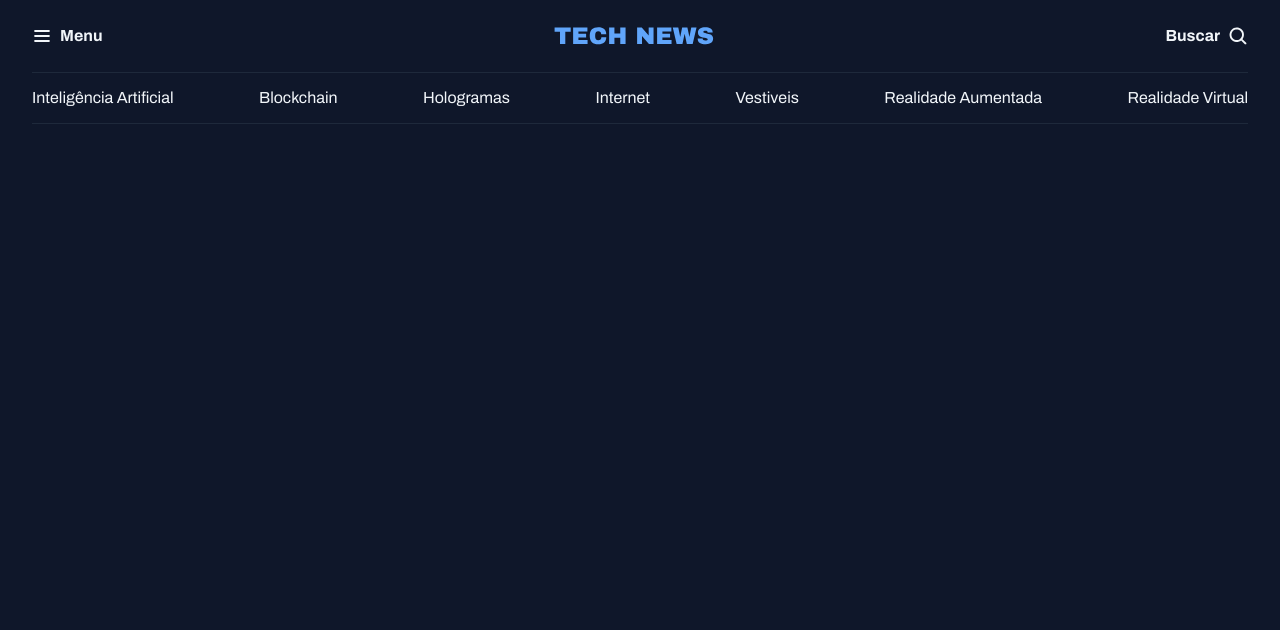
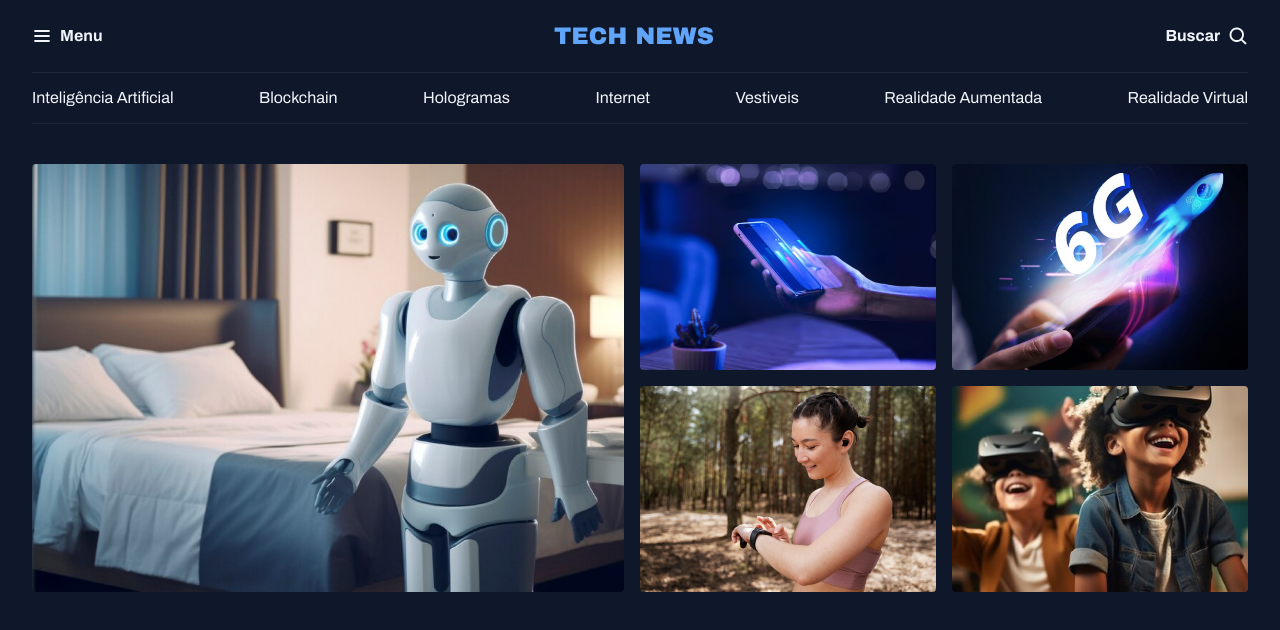
Before and after one commit to eduardooliveira3101/PORTAL-DE-NOT-CIAS, a plain HTML site: page index.html in a window 1280 px wide. Drawn offline with Linux system fonts and the light colour scheme.

Commit message:
add featured

```diff
--- a/index.html
+++ b/index.html
@@ -28,7 +28,6 @@
         <img src="./assets/icons/MagnifyingGlass.svg" alt="">
       </div>
     </nav>
-
     <nav id="secondary" class="grid grid-flow-col">
       <a href="#">Inteligência Artificial</a>
       <a href="#">Blockchain</a>
@@ -38,7 +37,21 @@
       <a href="#">Realidade Aumentada</a>
       <a href="#">Realidade Virtual</a>
     </nav>
+  </header>
 
-  </header>
+  <main class="grid container">
+    <section id="featured" class="grid grid-flow-col gap-16">
+      <div>
+        <img src="./assets/images/Image 01.png" alt="">
+      </div>
+      <div class=" grid grid-cols-2 gap-16">
+        <img src="./assets/images/Image 02.png" alt="">
+        <img src="./assets/images/Image 03.png" alt="">
+        <img src="./assets/images/Image 04.png" alt="">
+        <img src="./assets/images/Image 05.png" alt="">
+      </div>
+    </section>
+  </main>
+
 </body>
 </html>
--- a/styles/global.css
+++ b/styles/global.css
@@ -53,13 +53,10 @@
   margin-inline: auto;
 }
 
-/*utility-first -> Classe utilitária, que vai fazer apenas uma coisa*/
-
-.grid {
-  display: grid;
+img {
+  max-width: 100%;
 }
 
-
-.grid-flow-col {
-  grid-auto-flow: column;
+main {
+  margin-top: 4rem ;
 }
--- a/styles/index.css
+++ b/styles/index.css
@@ -1,2 +1,4 @@
 @import url(./global.css);
 @import url(./header.css);
+@import url(./utility.css);
+@import url(./section.css);
--- /dev/null
+++ b/styles/section.css
@@ -0,0 +1,7 @@
+#featured {
+  img {
+    height: 100%;
+    object-fit: cover;
+    border-radius: .4rem;
+  }
+}
--- /dev/null
+++ b/styles/utility.css
@@ -0,0 +1,17 @@
+/*utility-first -> Classe utilitária, que vai fazer apenas uma coisa*/
+
+.grid {
+  display: grid;
+}
+
+.grid-flow-col {
+  grid-auto-flow: column;
+}
+
+.grid-cols-2 {
+  grid-template-columns: 1fr 1fr;
+}
+
+.gap-16 {
+  gap: 1.6rem;
+}
```
